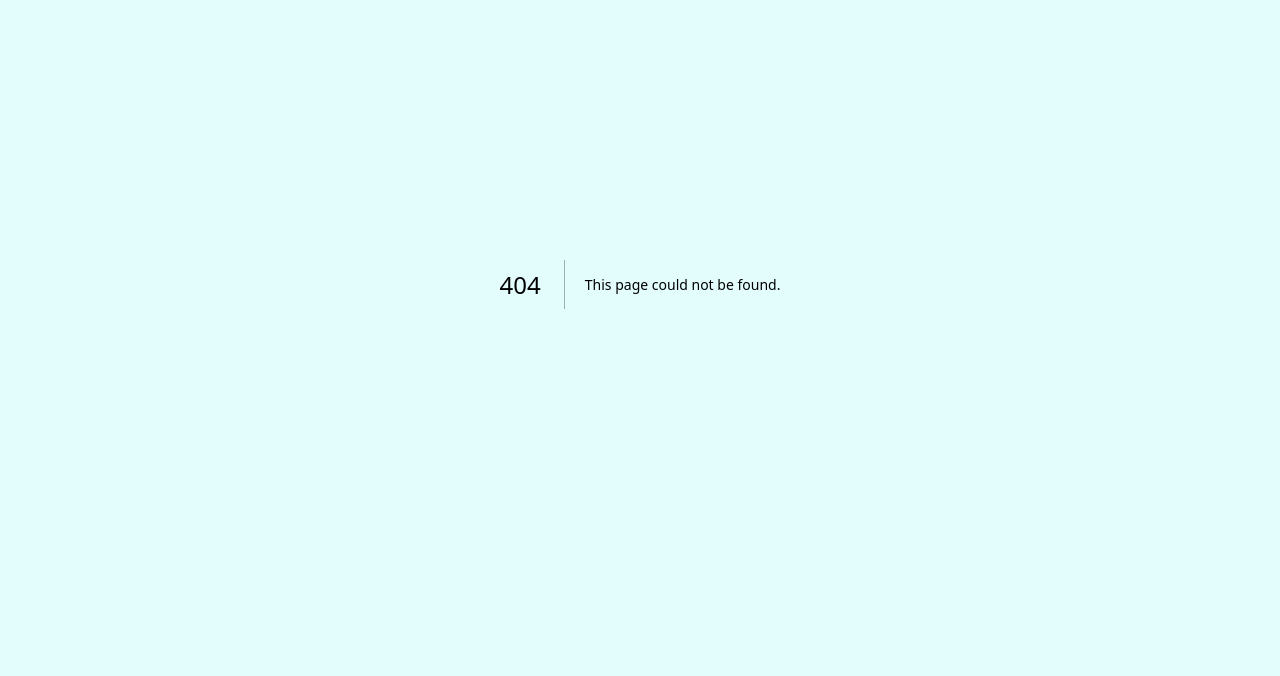
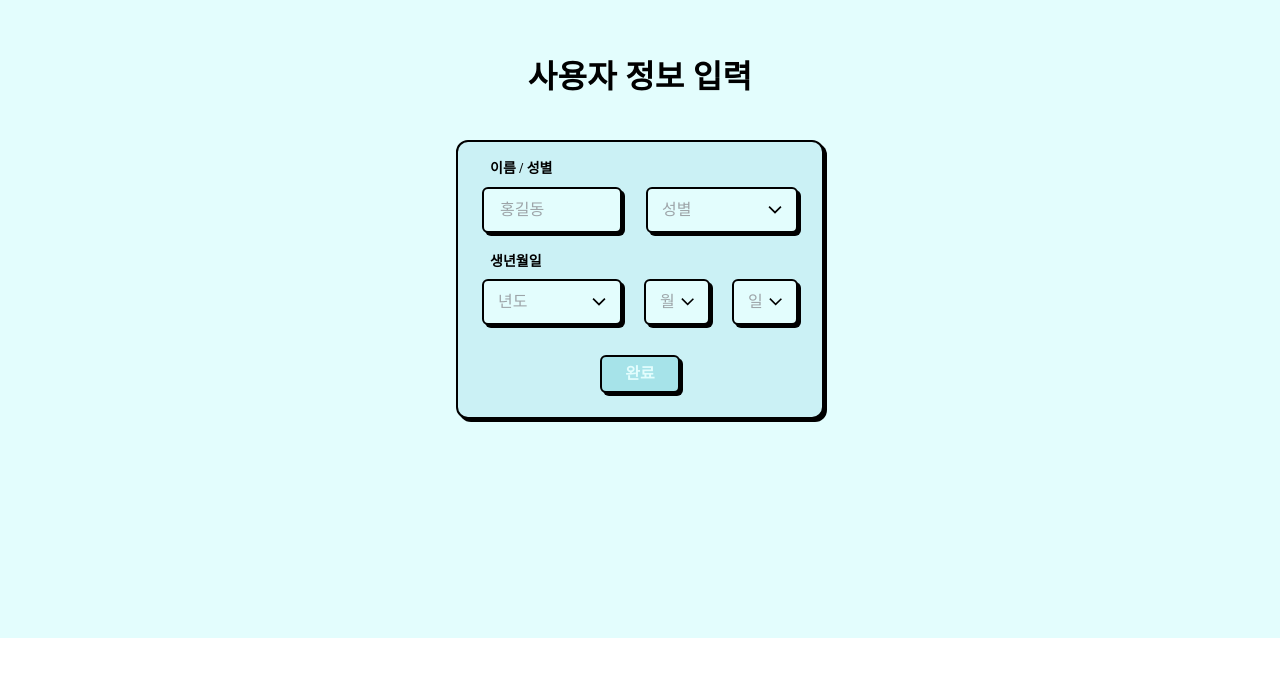
Before and after one commit to arkk200/good-test, a Next.js app: page /register in a window 1280 px wide. Before the commit this address had no page. Shown: the part 162-838 px from the top of the page. After the commit the page ends 800 px from the top, so only its background shows below. Built offline with nearby package versions, Linux system fonts and the light colour scheme.

Commit message:
ADD :: 사용자 정보 입력 페이지 퍼블리싱

```diff
--- /dev/null
+++ b/src/components/common/Flex/Flex.tsx
@@ -0,0 +1,29 @@
+import { CSSProperties } from "react";
+import { css, styled } from "styled-components";
+
+interface PropTypes {
+  alignItems?: CSSProperties["alignItems"];
+  justifyContent?: CSSProperties["justifyContent"];
+  gap?: CSSProperties["gap"];
+}
+
+export const Row = styled.div<PropTypes>`
+  display: flex;
+  ${({ alignItems, justifyContent, gap }) =>
+    css({
+      alignItems,
+      justifyContent,
+      gap,
+    })}
+`;
+
+export const Column = styled.div<PropTypes>`
+  display: flex;
+  flex-direction: column;
+  ${({ alignItems, justifyContent, gap }) =>
+    css({
+      alignItems,
+      justifyContent,
+      gap,
+    })}
+`;
--- /dev/null
+++ b/src/pages/register/index.tsx
@@ -0,0 +1,93 @@
+import Button from "@/components/common/Button/Button";
+import Dropdown from "@/components/common/Dropdown/Dropdown";
+import { Column, Row } from "@/components/common/Flex/Flex";
+import Input from "@/components/common/Input/Input";
+import Text from "@/components/common/Text/Text";
+import { color } from "@/styles/color.style";
+import { styled } from "styled-components";
+
+const Register = () => {
+  return (
+    <StyledRegister>
+      <Text type="H1">사용자 정보 입력</Text>
+      <RegisterForm>
+        <Column gap={30} alignItems="center">
+          <Column gap={18}>
+            <Row alignItems="flex-end" gap={24}>
+              <Input
+                label="이름 / 성별"
+                backgroundColor="main"
+                placeholder="홍길동"
+                width={140}
+              />
+              <Dropdown
+                name="gender"
+                list={[
+                  {
+                    value: "mail",
+                    content: "남성",
+                  },
+                  {
+                    value: "femail",
+                    content: "여성",
+                  },
+                ]}
+                value=""
+                onChange={() => {}}
+                placeholder="성별"
+                width={152}
+              />
+            </Row>
+            <Row gap={22} alignItems="flex-end">
+              <Dropdown
+                label="생년월일"
+                name="year"
+                list={Array(100).map((_, idx) => 2023 - 100 + idx + 1 + "")}
+                value=""
+                onChange={() => {}}
+                placeholder="년도"
+                width={140}
+              />
+              <Dropdown
+                name="month"
+                list={Array(12).map((_, idx) => idx + 1 + "")}
+                value=""
+                onChange={() => {}}
+                placeholder="월"
+                width={66}
+              />
+              <Dropdown
+                name="day"
+                list={Array(31).map((_, idx) => idx + 1 + "")}
+                value=""
+                onChange={() => {}}
+                placeholder="일"
+                width={66}
+              />
+            </Row>
+          </Column>
+          <Button width={80} backgroundColor="tertiary" color="main">
+            완료
+          </Button>
+        </Column>
+      </RegisterForm>
+    </StyledRegister>
+  );
+};
+
+export default Register;
+
+const StyledRegister = styled.div`
+  display: flex;
+  flex-direction: column;
+  align-items: center;
+  gap: 42px;
+`;
+
+const RegisterForm = styled.div`
+  padding: 16px 24px 24px;
+  border-radius: 12px;
+  border: 2px solid ${color.black};
+  background-color: ${color.secondary};
+  box-shadow: 3px 3px 0px 0px ${color.black};
+`;
--- a/src/pages/signin/index.tsx
+++ b/src/pages/signin/index.tsx
@@ -38,10 +38,10 @@ const StyledSignIn = styled.div`
 
 const SignInButtonList = styled.div`
   padding: 20px 24px;
-  border: 2px solid #000;
+  border: 2px solid ${color.black};
   border-radius: 12px;
   background-color: ${color.secondary};
-  box-shadow: 3px 3px 0px 0px #000;
+  box-shadow: 3px 3px 0px 0px ${color.black};
 `;
 
 const GoogleSignInBox = styled.div`
```
